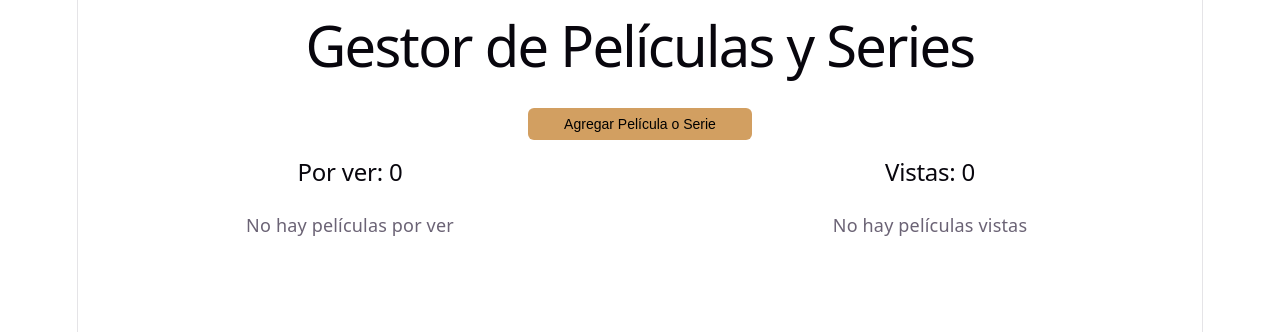
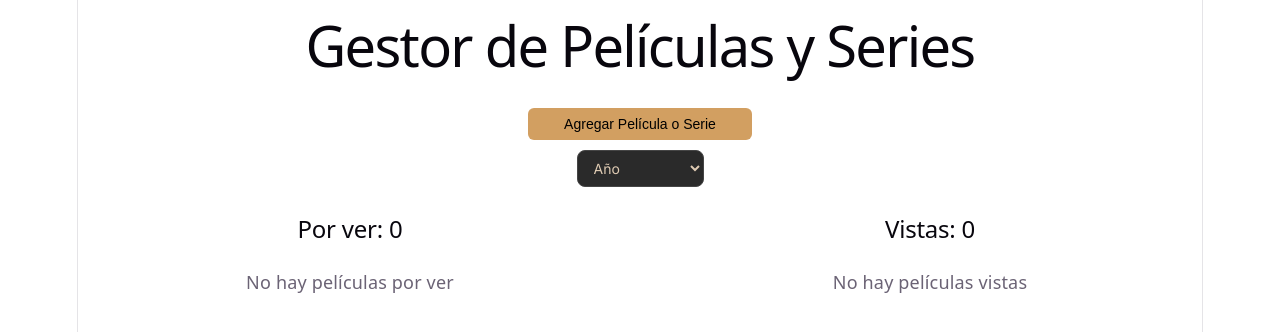
Before and after one commit to Marcos-Chavez-5505/TP1-REACT, a React (Vite) app: page / in a window 1280 px wide. Shown: the top 332 px of the page. Built offline with nearby package versions, Linux system fonts and the light colour scheme.

Commit message:
añadido ordenar por rating/año

```diff
--- a/src/components/item/ItemCard.jsx
+++ b/src/components/item/ItemCard.jsx
@@ -6,7 +6,6 @@ import Form from "../form/Form"; // Importamos el Form reutilizable
 export default function ItemCard({
   title = 'Titulo',
   type = 'Serie/Pelicula',
-  genre = 'Genero',
   year = 'Año',
   rating = 3,
   director = 'Director',
--- a/src/components/list/List.jsx
+++ b/src/components/list/List.jsx
@@ -2,7 +2,7 @@
 import listStyles from './list.module.css'
 import ItemCard from '../item/ItemCard'
 
-export default function List({ getMovies, editMovie, deleteMovie, filterType, emptyMessage }) {
+export default function List({ getMovies, editMovie, deleteMovie, filterType, emptyMessage, sortType }) {
   const movies = getMovies();
 
   const filteredMovies = movies.filter(movie => {
@@ -11,13 +11,26 @@ export default function List({ getMovies, editMovie, deleteMovie, filterType, em
     return true;
   });
 
+  const sortedFilteredMovies = (sortType) =>{
+        let sortedArray = [...filteredMovies]
+        if (sortType === "year"){
+            sortedArray = [...filteredMovies].sort((a, b) => parseInt(b.year) - parseInt(a.year))
+        }
+
+        if(sortType === "rating"){
+            sortedArray = [...filteredMovies].sort((a, b) => b.rating - a.rating)
+        }
+        console.log(sortedArray)
+        return sortedArray
+    }
   // Mensaje
   const mensajeVacio = emptyMessage || `No hay películas en esta sección`;
 
+  const moviesToShow = sortedFilteredMovies(sortType)
   return (
     <section className={listStyles.listContainer}>
-      {filteredMovies.length > 0 ? (
-        filteredMovies.map((item) => (
+      {moviesToShow.length > 0 ? (
+        moviesToShow.map((item) => (
           <ItemCard
             key={item?.title}
             title={item?.title}
--- a/src/pages/Home/Home.jsx
+++ b/src/pages/Home/Home.jsx
@@ -60,6 +60,8 @@ const Home = () => {
     const pendingCount = movies.filter(m => !m.watched).length;
     const watchedCount = movies.filter(m => m.watched).length;
     console.log(movies)
+
+    const [sortType, setSortType] = useState("")
   return (
     <div>
         <Title texto="Gestor de Películas y Series" />
@@ -68,6 +70,12 @@ const Home = () => {
             Agregar Película o Serie
         </button>
 
+        <br />
+        <select name="sortType" className={styles.sortSelect} onChange={(e) => setSortType(e.target.value)}>
+            <option value="" disabled>Ordenar por</option>
+            <option value="year">Año</option>
+            <option value="rating">Rating</option>
+        </select>
 
         <div className={styles.twoColumns}>
             <div>
@@ -78,6 +86,7 @@ const Home = () => {
                     editMovie={editMovie}
                     filterType="towatch"
                     emptyMessage="No hay películas por ver"
+                    sortType={sortType}
                 />
             </div>
 
@@ -89,6 +98,7 @@ const Home = () => {
                     editMovie={editMovie}
                     filterType="watched"
                     emptyMessage="No hay películas vistas"
+                    sortType={sortType}
                 />
             </div>
         </div>
--- a/src/pages/Home/Home.module.css
+++ b/src/pages/Home/Home.module.css
@@ -22,3 +22,35 @@
   gap: 2rem;
   margin-top: 1rem;
 }
+
+.sortSelect {
+  background-color: #2a2a2a;
+  color: #dfcbb3;
+  border: 1px solid #454545;
+  border-radius: 8px;
+  padding: 8px 12px;
+  font-family: 'Inter', sans-serif;
+  font-size: 14px;
+  cursor: pointer;
+  transition: all 0.2s ease;
+  margin: 10px;
+}
+
+.sortSelect:hover {
+  border-color: #dfcbb3;
+}
+
+.sortSelect:focus {
+  outline: none;
+  border-color: #dfcbb3;
+  box-shadow: 0 0 3px rgba(223, 203, 179, 0.5);
+}
+
+.sortSelect option {
+  background-color: #000000;
+  color: #dfcbb3;
+  padding: 30px;
+  &:checked{
+    background-color: #3c3a3a;
+  }
+}
```
